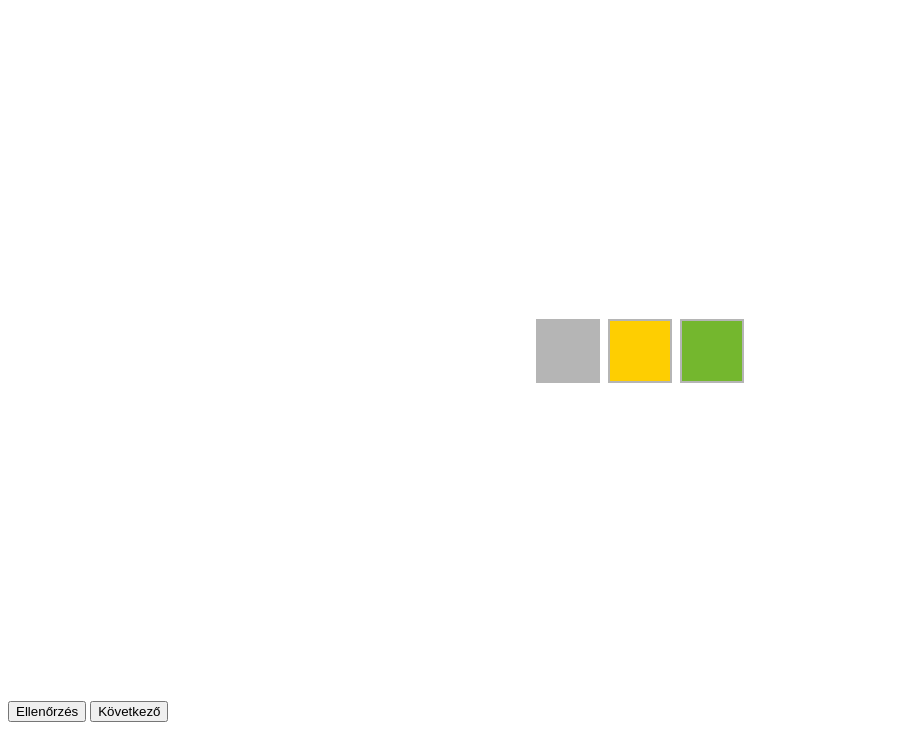
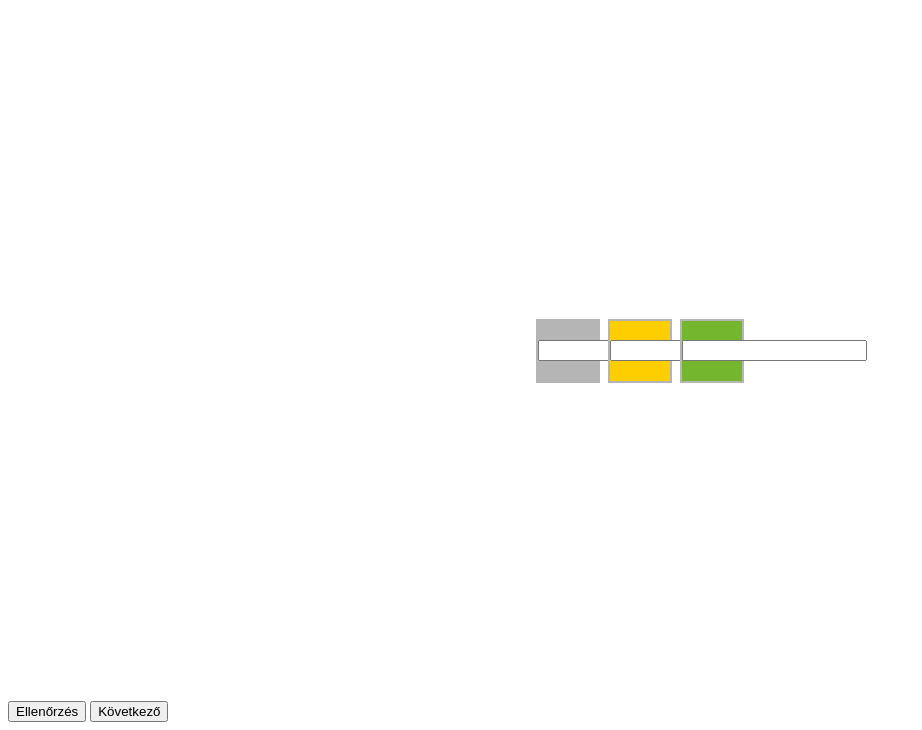
Before and after one commit to csontixdd/TSZ-VBJ, a plain HTML site: page index.html in a window 1280 px wide. Shown: the part 79-809 px from the top of the page, without its empty margins (0-922 px from the left). Drawn offline with Linux system fonts and the light colour scheme.

Commit message:
boxban input megoldva

```diff
--- a/index.html
+++ b/index.html
@@ -13,9 +13,9 @@
     <h1>Wordle</h1>
     <div id="game">
         <div class="grid">
-            <div class="box empty"></div>
-            <div class="box miss"></div>
-            <div class="box right"></div>
+            <div class="box empty"><input type="text" id="box1" maxlength="1" onkeyup="moveToNext(this, 'box2')"></div>
+            <div class="box miss"><input type="text" id="box2" maxlength="1" onkeyup="moveToNext(this, 'box3')"></div>
+            <div class="box right"><input type="text" id="box3" maxlength="1"></div>
         </div>
     </div>
     <button id="Ellenorzes">Ellenőrzés</button>
```
